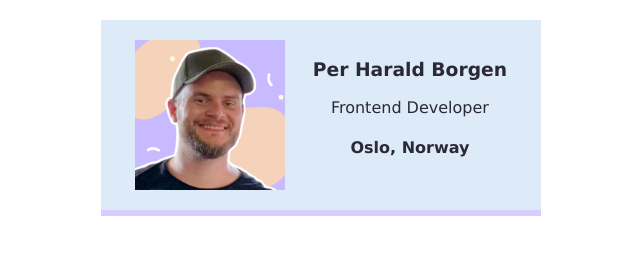
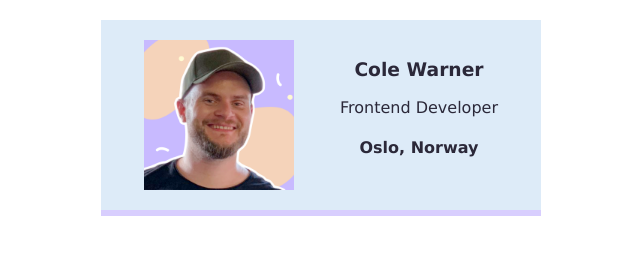
Before and after one commit to ColeW32/Biz-card, a website built with Vite: page Biz Card/index.html in a window 1280 px wide. Shown: the whole page, without its empty margins (319-959 px from the left). Built offline with nearby package versions, Linux system fonts and the light colour scheme.

Commit message:
Update index.html

```diff
--- a/Biz Card/index.html
+++ b/Biz Card/index.html
@@ -6,7 +6,7 @@
         <div class="card">
             <img class="avatar" src="images/per.png">
             <div >
-                <h3>Per Harald Borgen</h3>
+                <h3>Cole Warner</h3>
                 <p>Frontend Developer</p>
                 <h4>Oslo, Norway</h4>
             </div>
```
